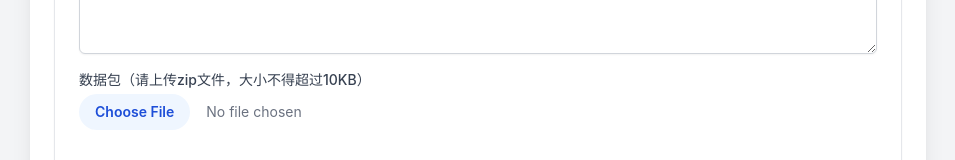
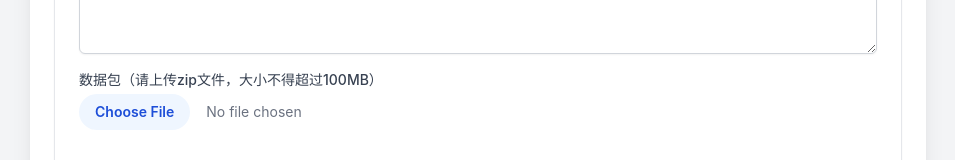
Before and after one commit to SuperUseryjh/coding-admin, a Vue app: page / in a window 1280 px wide. Shown: the part 842-1002 px from the top of the page, without its empty margins (162-1117 px from the left). Built offline with nearby package versions, Linux system fonts and the light colour scheme.

Commit message:
Fix:数据包上限

```diff
--- a/src/components/QuestionSubmission.vue
+++ b/src/components/QuestionSubmission.vue
@@ -61,7 +61,7 @@
             </div>
 
             <div class="md:col-span-2">
-                <label for="dataPackage" class="block text-sm font-medium text-gray-700 mb-1">数据包（请上传zip文件，大小不得超过10KB）</label>
+                <label for="dataPackage" class="block text-sm font-medium text-gray-700 mb-1">数据包（请上传zip文件，大小不得超过100MB）</label>
                 <input type="file" id="dataPackage" @change="handleFileUpload" accept=".zip" required
                        class="mt-1 block w-full text-sm text-gray-500 file:mr-4 file:py-2 file:px-4
                               file:rounded-full file:border-0 file:text-sm file:font-semibold
```
